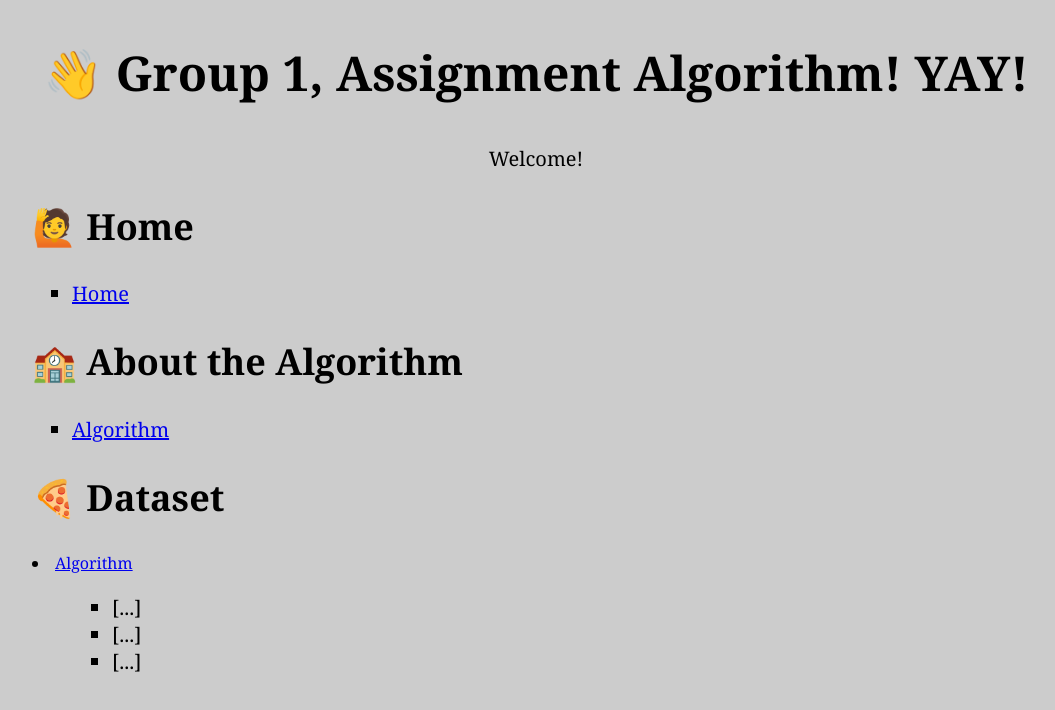
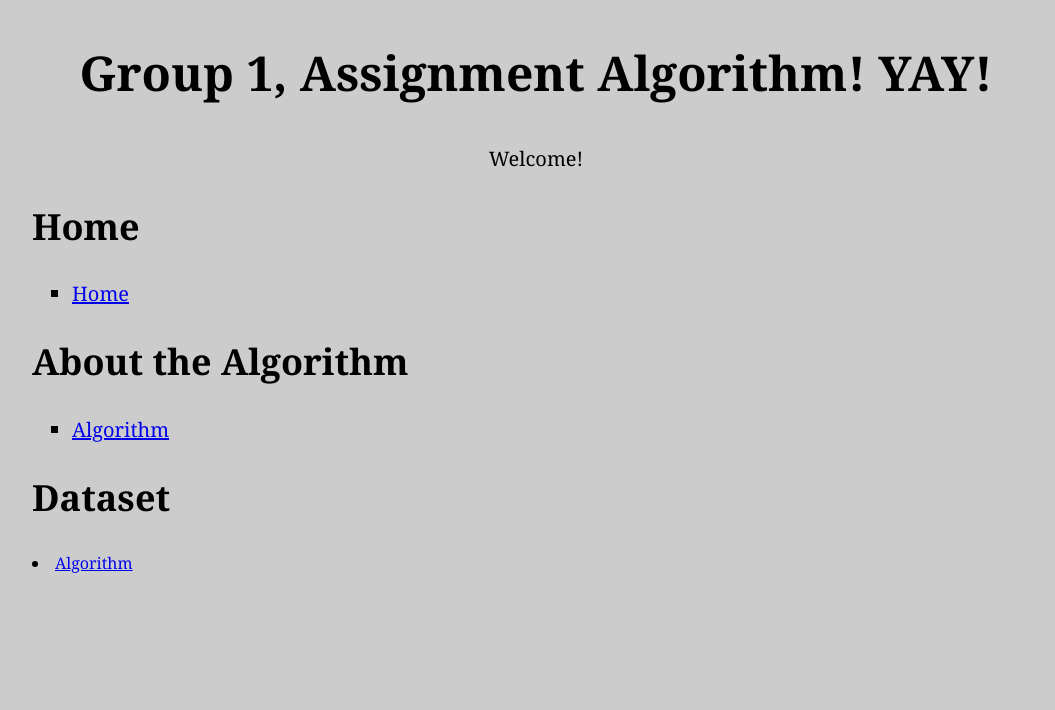
Before and after one commit to PernillaJuliette/ProjectAlgorithm, a plain HTML site: page index.html in a window 1280 px wide. Shown: the whole page, without its empty margins (104-1159 px from the left). Drawn offline with Linux system fonts and the light colour scheme.

Commit message:
Update index.html

```diff
--- a/index.html
+++ b/index.html
@@ -7,20 +7,20 @@
     </head>
     <body>
         <article>
-        <h1>&#128075; Group 1, Assignment Algorithm! YAY!</h1>
+        <h1> Group 1, Assignment Algorithm! YAY!</h1>
         <p>
             Welcome!
         </p>
         </article>
         <article>
-        <h2>&#128587; Home</h2>
+        <h2> Home</h2>
         <ul>
             <li><a href="index.html">Home</a></li>
 
         </ul>
         </article>
         <article>
-        <h2>&#127979; About the Algorithm </h2>
+        <h2> About the Algorithm </h2>
         <ul>
             <li><a href="algorithm.html">Algorithm</a></li>
 
@@ -29,7 +29,7 @@
         </ul>
         </article>
         <article>
-        <h2>&#127829; Dataset</h2>
+        <h2> Dataset</h2>
 
             <li><a href="algorithm.html">Algorithm</a></li>
 
@@ -37,9 +37,7 @@
             </li>        <ul>
 
                 <ul>
-                    <li>[...]</li>
-                    <li>[...]</li>
-                    <li>[...]</li>
+
                 </ul>
             </li>
         </ul>
```
